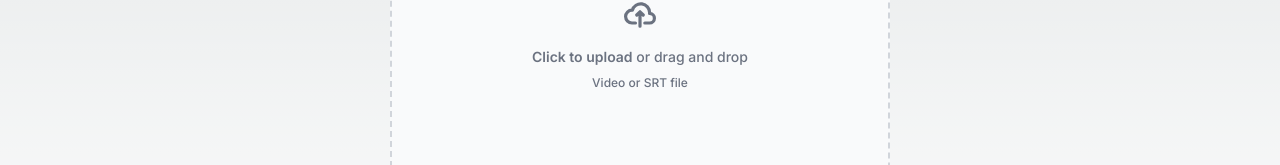
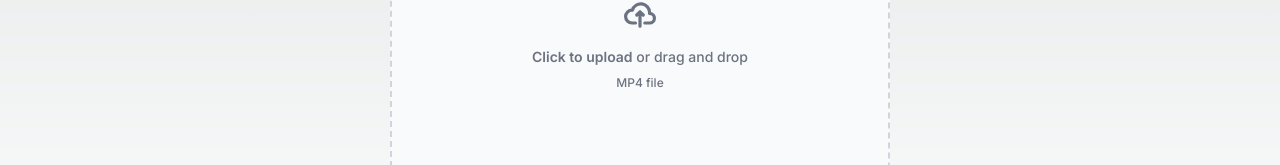
Before and after one commit to maarao/vidlet, a Next.js app: page / in a window 1280 px wide. Shown: the part 493-658 px from the top of the page. Built offline with nearby package versions, Linux system fonts and the light colour scheme.

Commit message:
Style: Cleaned up landing page

```diff
--- a/app/components/upload.tsx
+++ b/app/components/upload.tsx
@@ -31,7 +31,7 @@ export default function Upload() {
   };
 
   return (
-    <div style={{ width:'500px', height:'400px'}}>
+    <div style={{ width:'500px', height:'300px'}}>
       <Label
         htmlFor="dropzone-file"
         className="dark:hover:bg-bray-800 flex h-64 w-full cursor-pointer flex-col items-center justify-center rounded-lg border-2 border-dashed border-gray-300 bg-gray-50 hover:bg-gray-100 dark:border-gray-600 dark:bg-gray-700 dark:hover:border-gray-500 dark:hover:bg-gray-600"
@@ -55,9 +55,9 @@ export default function Upload() {
           <p className="mb-2 text-sm text-gray-500 dark:text-gray-400">
             <span className="font-semibold">Click to upload</span> or drag and drop
           </p>
-          <p className="text-xs text-gray-500 dark:text-gray-400">Video or SRT file</p>
+          <p className="text-xs text-gray-500 dark:text-gray-400">MP4 file</p>
         </div>
-        <FileInput id="dropzone-file" accept="video/*,.srt" className="hidden" onChange={handleFileChange} />
+        <FileInput id="dropzone-file" accept="video/mp4" className="hidden" onChange={handleFileChange} />
       </Label>
       <button className="" onClick={handleUpload}>*</button>
     </div>
```
